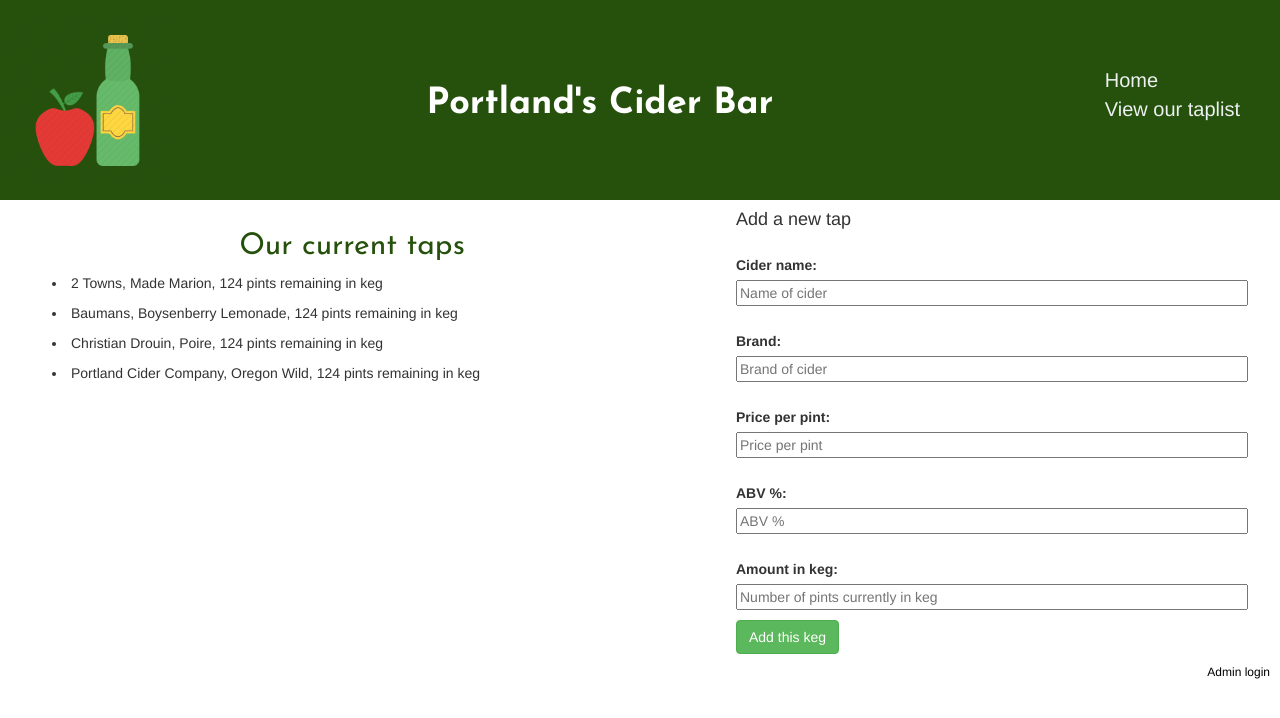
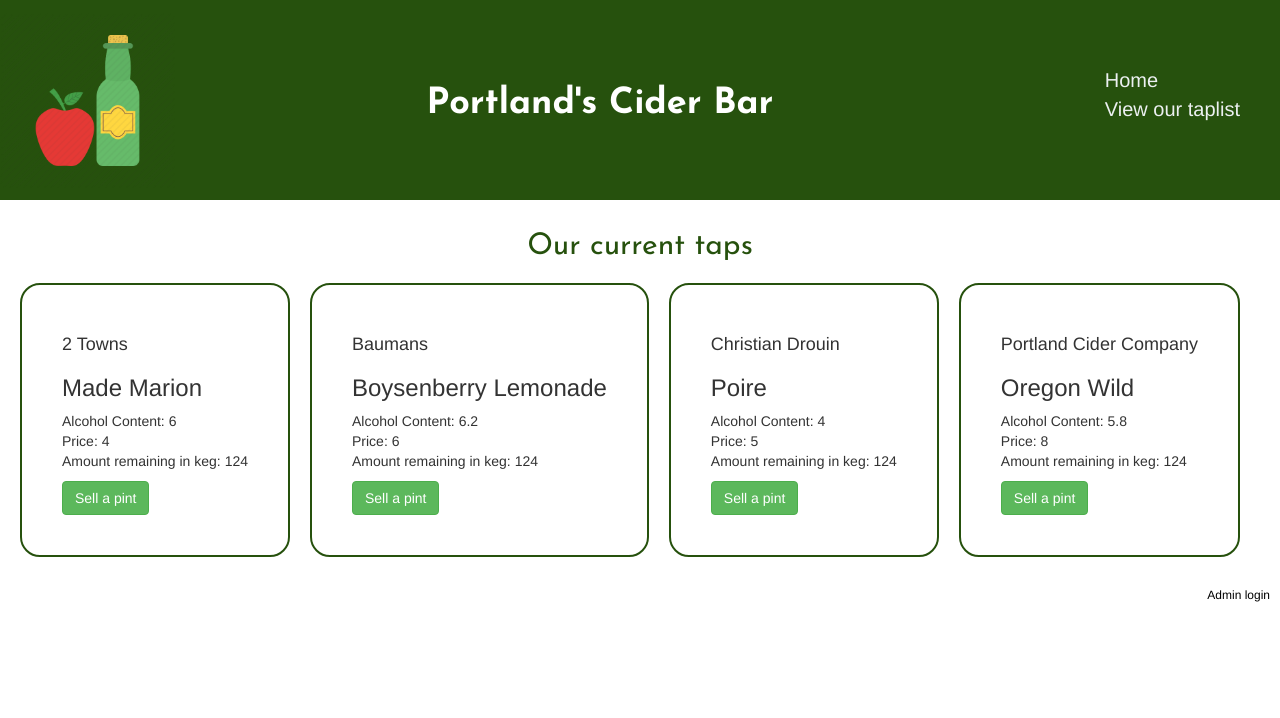
Before and after one commit to hollywilkalis/react-taplist, a React app: page /#/taplist in a window 1280 px wide. Before the commit this address led to /#/admin. Shown: the top 718 px of the page. Built offline with nearby package versions, Linux system fonts and the light colour scheme.

Commit message:
Update code to correctly pass tapId between components

```diff
--- a/src/components/Body.jsx
+++ b/src/components/Body.jsx
@@ -7,9 +7,9 @@
 
 
 class Body extends React.Component {
-    constructor(props) {
-      super(props) ;
-      this.state = {
+  constructor(props) {
+    super(props) ;
+    this.state = {
       masterTapList: {
         1: {
           name: 'Made Marion',
@@ -47,27 +47,31 @@
   }
 
   handleAddingNewTapToList(newTap) {
+    var newTapId = v4();
     let newMasterTapList = Object.assign({}, this.state.masterTapList, {
-      [newTap.id]: newTap
+      [newTapId]: newTap
     });
     this.setState({masterTapList: newMasterTapList});
   }
 
   handlePintPour(tapId) {
     this.setState({selectedTap: tapId});
-    alert("poured!");
+    console.log(tapId);
+
   }
 
   render(){
-    console.log(this.state.masterTapList);
     return (
       <div>
         <Switch>
           <Route exact path='/' component={Home} />
           <Route path='/admin' render={(props)=><Admin
             currentRouterPath={props.location.pathname} tapList={this.state.masterTapList} onNewTapCreation={this.handleAddingNewTapToList} />}  />
-          <Route path='/taplist' render={(props)=><TapList   tapList={this.state.masterTapList}    onPour={this.handlePintPour}
-          selectedTap={this.state.selectedTap} />} />
+          <Route path='/taplist' render={(props)=>
+            <TapList
+              tapList={this.state.masterTapList}
+              onPour={this.handlePintPour}
+              selectedTap={this.state.selectedTap} />} />
         </Switch>
       </div>
     );
--- a/src/components/Tapcard.jsx
+++ b/src/components/Tapcard.jsx
@@ -14,7 +14,7 @@
       Amount remaining in keg: {props.amountRemaining}</p>
       <Button bsStyle="success"
         onClick={() =>
-        {props.onPour(props.key);}}>
+        {props.onPour(props.tapId);}}>
         Sell a pint</Button>
     </div>;
 
@@ -52,7 +52,7 @@
             }
           `}</style>
 
-        <div onClick={() => {props.onPour(props.tapcardId);}}>
+        <div onClick={() => {props.onPour(props.tapId);}}>
           {tapInformation}
         </div>
       </div>
@@ -67,7 +67,7 @@
   alcoholContent: PropTypes.number,
   amountRemaining: PropTypes.number,
   key: PropTypes.string,
-    location: PropTypes.string.isRequired,
+  location: PropTypes.string,
   currentRouterPath: PropTypes.string,
   onPour: PropTypes.func,
 
--- a/src/components/Taplist.jsx
+++ b/src/components/Taplist.jsx
@@ -1,7 +1,6 @@
 import React from 'react';
 import Tapcard from './Tapcard';
 import PropTypes from 'prop-types';
-import { v4 } from 'uuid';
 
 
 function TapList(props){
@@ -33,9 +32,10 @@
           alcoholContent={tapcard.alcoholContent}
           amountRemaining={tapcard.amountRemaining}
           currentRouterPath={props.currentRouterPath}
+          key={tapId}
+          tapId={tapId}
           onPour={props.onPour}
-                    tapId={tapcard.id}
-                    selectedTap={props.selectedTap} />;
+          selectedTap={props.selectedTap}/>;
       })}
     </div>
   );
@@ -45,9 +45,8 @@
   tapList: PropTypes.object,
   location: PropTypes.object,
   currentRouterPath: PropTypes.string,
-    selectedTap: PropTypes.object,
-    onPour: PropTypes.func.isRequired,
-    tapId: PropTypes.string.isRequired
+  selectedTap: PropTypes.string,
+  onPour: PropTypes.func.isRequired
 };
 
 export default TapList;
--- a/src/components/about.jsx
+++ b/src/components/about.jsx
@@ -1,6 +1,4 @@
 import React from 'react';
-
-
 
 function About(){
   return (
```
Also changed, not shown: src/components/Admin.jsx (+4 -4 lines). Lines whose indentation alone changed are shown as unchanged.
